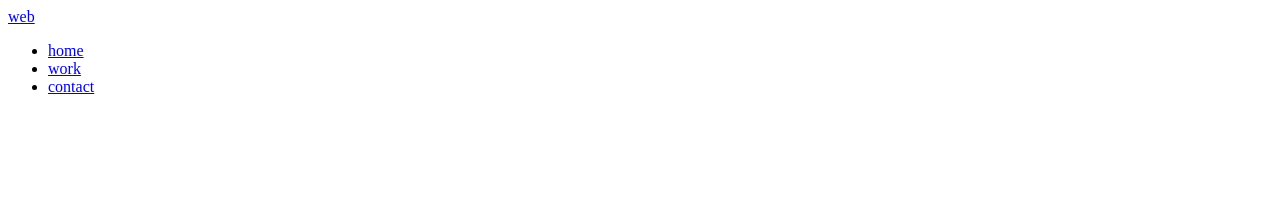
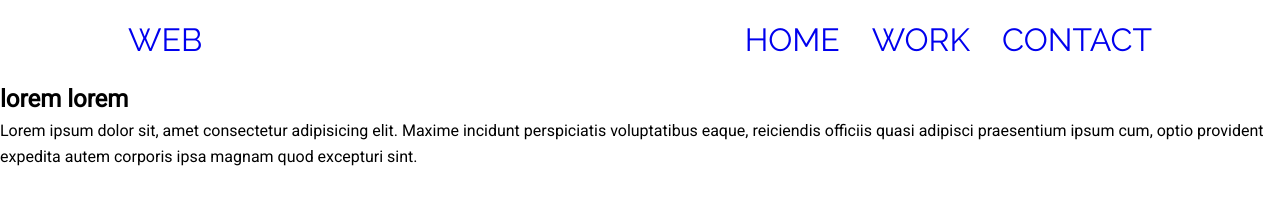
Before and after one commit to gonnzalo/fcc-portfolio-webpage, a website: page index.html in a window 1280 px wide. Drawn offline with Linux system fonts and the light colour scheme.

Commit message:
define css

```diff
--- a/index.html
+++ b/index.html
@@ -4,6 +4,7 @@
     <meta name="viewport" content="width=device-width, initial-scale=1.0" />
     <meta http-equiv="X-UA-Compatible" content="ie=edge" />
     <title>Fcc Portfolio Webpage</title>
+    <link href="https://fonts.googleapis.com/css?family=Raleway|Roboto" rel="stylesheet" />
     <link rel="stylesheet" href="css/style.css" />
   </head>
   <body>
@@ -19,7 +20,16 @@
         </nav>
       </div>
     </header>
-    <section id="welcome-section"></section>
+    <section id="welcome-section">
+      <div>
+        <h1>lorem lorem</h1>
+        <p>
+          Lorem ipsum dolor sit, amet consectetur adipisicing elit. Maxime incidunt perspiciatis
+          voluptatibus eaque, reiciendis officiis quasi adipisci praesentium ipsum cum, optio
+          provident expedita autem corporis ipsa magnam quod excepturi sint.
+        </p>
+      </div>
+    </section>
     <section id="projects"></section>
     <section id="contact"></section>
     <footer></footer>
--- a/scss/_base.scss
+++ b/scss/_base.scss
@@ -0,0 +1,23 @@
+// FONT VARIABLES
+$font-heading: "Raleway", sans-serif;
+$font-body: "Roboto", sans-serif;
+
+// COLOR VARIABLES
+
+html {
+  box-sizing: border-box;
+  scroll-behavior: smooth;
+}
+
+*,
+*:before,
+*:after {
+  box-sizing: inherit;
+  margin: 0;
+  padding: 0;
+}
+
+body {
+  font-family: $font-body;
+  line-height: 1.6;
+}
--- /dev/null
+++ b/scss/_header.scss
@@ -0,0 +1,32 @@
+#header {
+  font-family: $font-heading;
+  font-size: 2rem;
+  text-transform: uppercase;
+  text-decoration: none;
+  & .wrapper-header {
+    width: 80%;
+    margin: 0 auto;
+    height: 80px;
+    display: flex;
+    justify-content: space-between;
+    align-items: center;
+
+    & .logo {
+      text-decoration: none;
+    }
+
+    & #nav-drop {
+      display: flex;
+      justify-content: space-around;
+      list-style-type: none;
+
+      & li > a {
+        text-decoration: none;
+      }
+
+      & li:not(:last-child) {
+        padding-right: 2rem;
+      }
+    }
+  }
+}
--- a/scss/main.scss
+++ b/scss/main.scss
@@ -1,3 +1,5 @@
 @import "base";
-@import "layout";
-@import "components";
+@import "header";
+@import "about";
+@import "projects";
+@import "contact";
```
Also changed, not shown: css/style.css, scss/_about.scss (added), scss/_components.scss (deleted), scss/_contact.scss (added), scss/_layout.scss (deleted), scss/_projects.scss (added).
